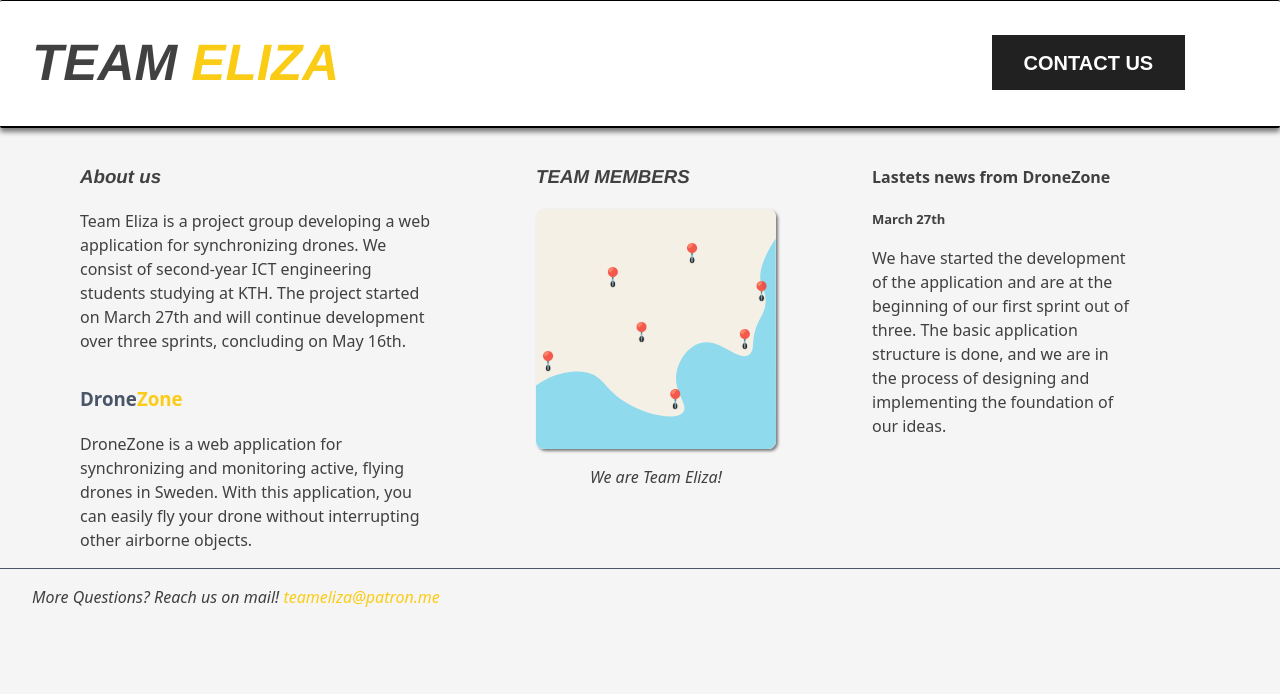
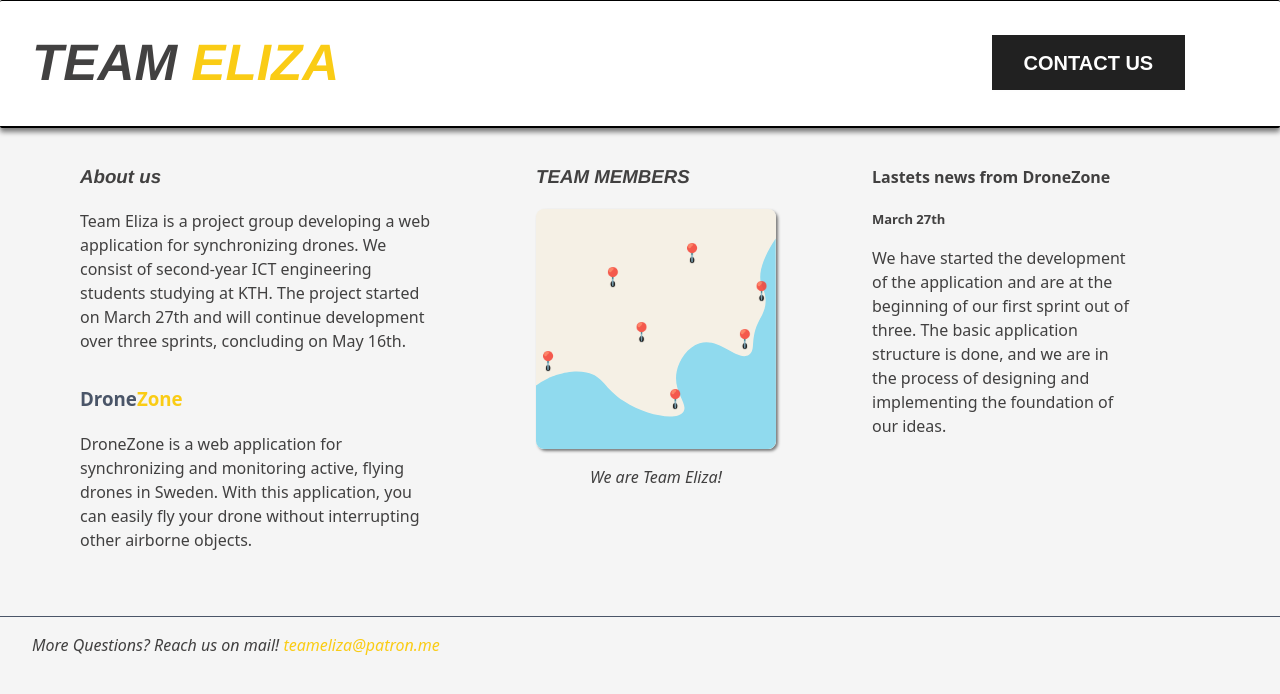
Before and after one commit to surbyxan/TEAM-ELIZA-webpage, a React (Vite) app in the folder elizawebsite/: page / in a window 1280 px wide. Shown: the top 694 px of the page. Built offline with nearby package versions, Linux system fonts and the light colour scheme.

Commit message:
fixed a cosmetic error

```diff
--- a/elizawebsite/src/App.css
+++ b/elizawebsite/src/App.css
@@ -78,6 +78,7 @@
 .contactinfo{
   border-top: #4a5568 solid 1.5px;
   padding: 1rem 0 1rem 2rem;
+  margin: 3rem 0 0 0;
 
 
 }
```
